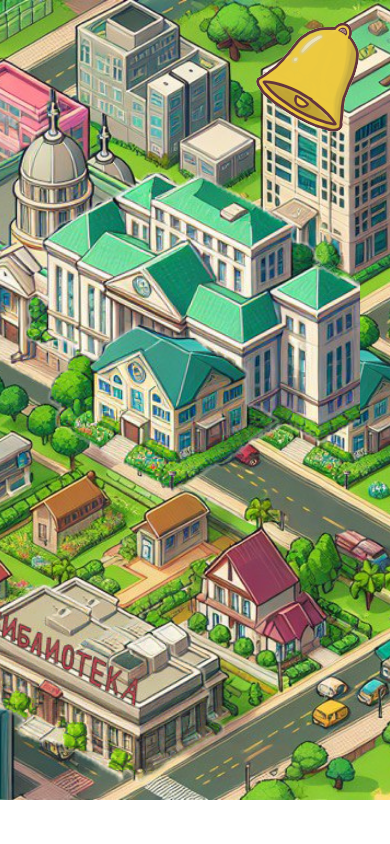
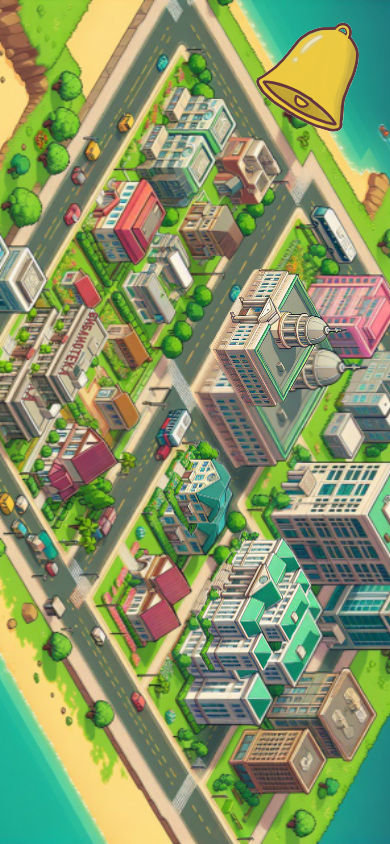
Before and after one commit to 77Dasha77/a, a plain HTML site: page index.html in a window 390 px wide. Drawn offline with Linux system fonts and the light colour scheme.

Commit message:
Add files via upload

```diff
--- a/город.css
+++ b/город.css
@@ -71,3 +71,105 @@ body, html {
 .disp {
   display: block; /* Используется для отображения меню */
 }
+
+@media (max-width: 1000px) {
+  .container {
+    width: 100%;
+    height: 800px;
+    background-image: url("город.jpg"); /* Фон для десктопной версии */
+    background-size: cover;
+    background-position: center;
+    position: relative; /* Для позиционирования дочерних элементов */
+  }
+
+  .image-button1 {
+    margin: 0;
+    position: absolute;
+    top: 15%;
+    right: 43%;
+    transform: scale(1.1);
+  }
+
+  .image-button2 {
+    margin: 0;
+    position: absolute;
+    top: 73%;
+    right: 46%;
+    transform: scale(1.1);
+  }
+
+  .image-button3 {
+    margin: 0;
+    position: absolute;
+    top: 24%;
+    right: 2%;
+    transform: scale(1.1);
+  }
+
+  .image-button4 {
+    margin: 0;
+    position: absolute;
+    top: 42%;
+    right: 25%;
+    transform: scale(1.1);
+  }
+
+  .image-button5 {
+    margin: 0;
+    position: absolute;
+    top: -1%;
+    left: -347%;
+    transform: scaleX(-1) scale(0.6);
+  }
+
+  @media (max-width: 400px) {
+    .container {
+      width: 100%;
+      height: 100%;
+      background-image: url("город_тел.png"); /* Фон для десктопной версии */
+      background-size: cover;
+      background-position: center;
+      position: relative; /* Для позиционирования дочерних элементов */
+    }
+
+    .image-button1 {
+      margin: 0;
+      position: absolute;
+      top: 23.5%;
+      right: -6.8%;
+      transform: rotate(90deg) scale(0.51);
+    }
+
+    .image-button2 {
+      margin: 0;
+      position: absolute;
+      top: 32%;
+      right: 55%;
+      transform: rotate(90deg) scale(0.5);
+    }
+
+    .image-button3 {
+      margin: 0;
+      position: absolute;
+      top: 57%;
+      right: -1%;
+      transform: rotate(90deg) scale(0.5);
+    }
+
+    .image-button4 {
+      margin: 0;
+      position: absolute;
+      top: 49%;
+      right: 25%;
+      transform: rotate(90deg) scale(0.5);
+    }
+
+    .image-button5 {
+      margin: 0;
+      position: absolute;
+      left: 70%;
+      top: -3%;
+      transform: rotate(30deg) scale(0.6);
+    }
+  }
+}
```
